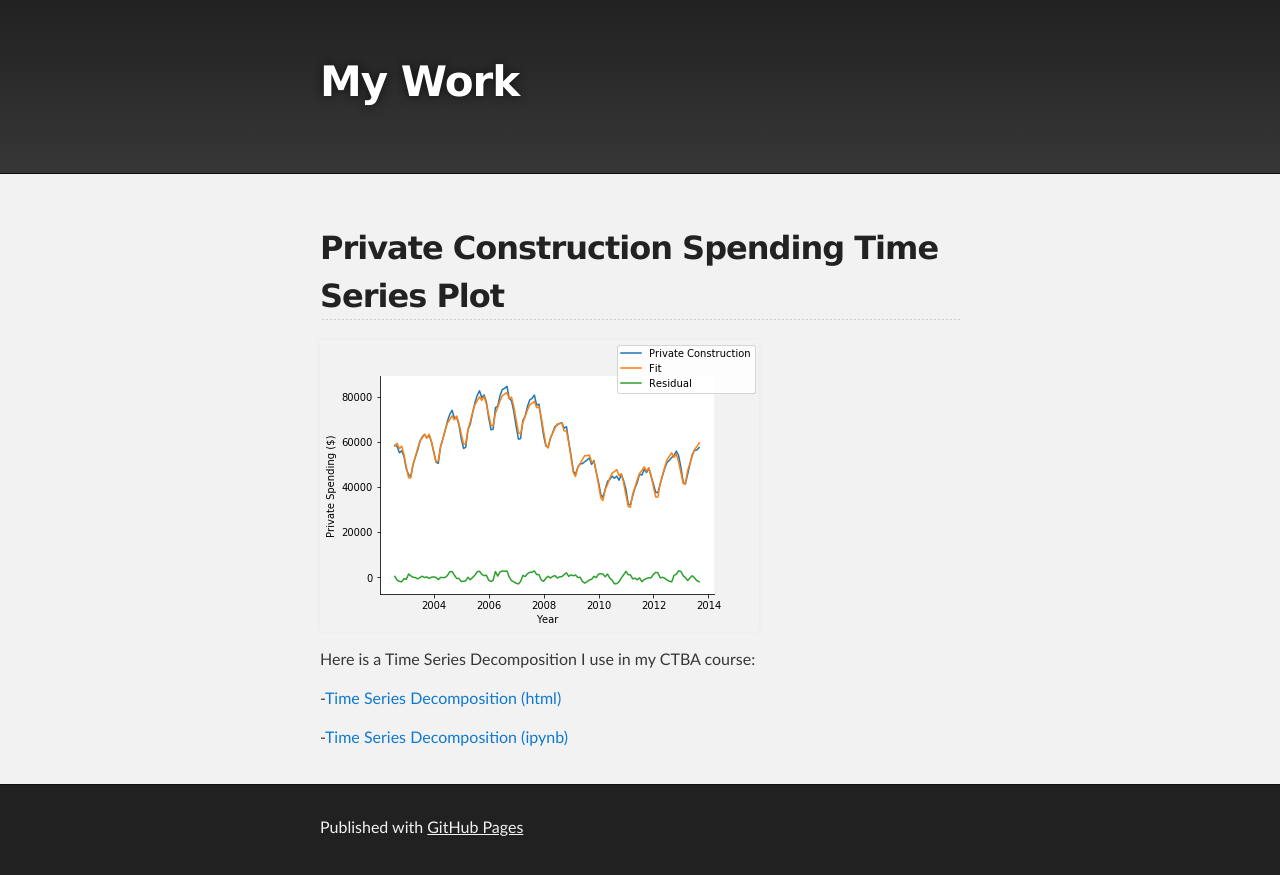
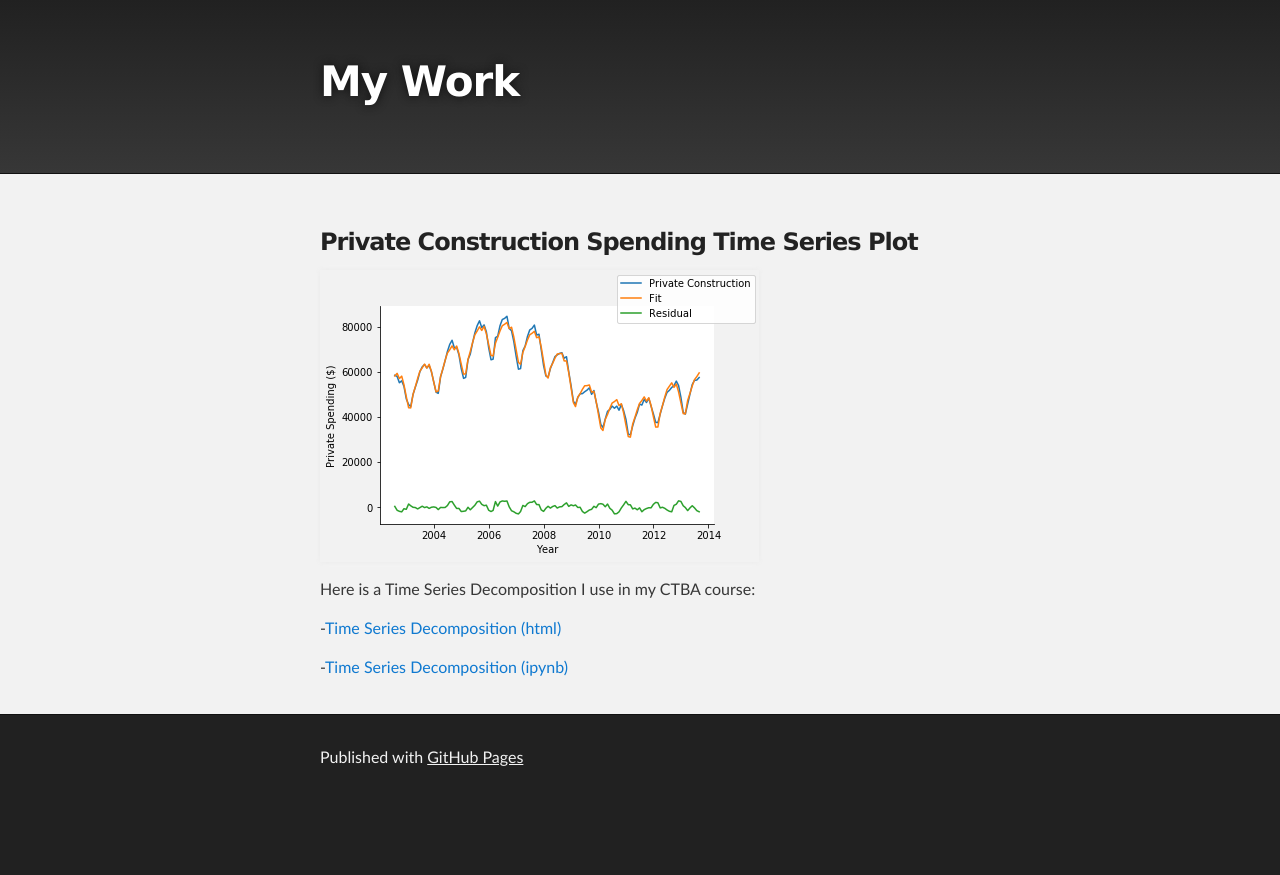
Before and after one commit to cav24/cav24.github.io, a Jekyll site: the page built from timeseries/index.md, in a window 1280 px wide. Shown: the top 875 px of the page. Built offline with Jekyll 4.4.1, drawn with Linux system fonts in a browser that asks for light colours; our own code applies the rules of GitHub Pages for plain Markdown files; the repository's description, which GitHub fills in, is left out.

Commit message:
Update index.md

```diff
--- a/timeseries/index.md
+++ b/timeseries/index.md
@@ -3,7 +3,7 @@ title: Time Series Decomposition
 description: Course Content
 ---
 
-## Private Construction Spending Time Series Plot
+### Private Construction Spending Time Series Plot
 
 
 ![Private TS Plot](tsplot.png)
```
